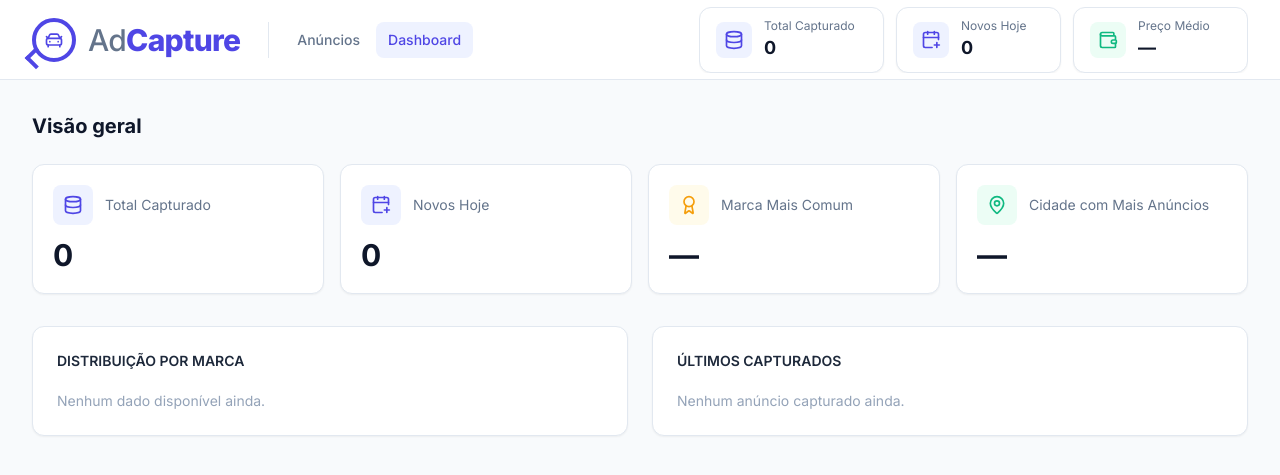
After one commit to mateusdinizz/AdCapture, a Flask app: page /dashboard in a window 1280 px wide. The commit adds this page. Shown: the top 475 px of the page. Run offline with Flask 3, Linux system fonts and the light colour scheme; some libraries are stand-ins or nearby versions.

Commit message:
Fase 7: Implementa dashboard com graficos básicos em barra

```diff
--- a/app.py
+++ b/app.py
@@ -10,7 +10,7 @@ Depois abra http://127.0.0.1:5000 no navegador.
 from datetime import date
 
 from flask import Flask, render_template, request
-from sqlalchemy import func
+from sqlalchemy import func, desc
 
 from src.database.connection import get_session
 from src.database.models import Anuncio
@@ -159,5 +159,73 @@ def anuncios():
     )
 
 
+@app.route("/dashboard")
+def dashboard():
+    """
+    Fase 7 do roadmap: visao geral do sistema.
+
+    Os cartoes de "Favoritos" e "Oportunidades" da visao original da
+    interface foram substituidos por "Marca mais comum" e "Cidade com
+    mais anuncios" - dados que ja temos de verdade hoje, ate que
+    Favoritos (Fase 8) e Score de oportunidades (Fase 11) existam.
+    """
+    with get_session() as session:
+        distribuicao_marca = (
+            session.query(Anuncio.marca, func.count(Anuncio.id).label("total"))
+            .filter(Anuncio.ativo.is_(True), Anuncio.marca.isnot(None))
+            .group_by(Anuncio.marca)
+            .order_by(desc("total"))
+            .limit(8)
+            .all()
+        )
+        marca_mais_comum = distribuicao_marca[0][0] if distribuicao_marca else None
+
+        cidade_top = (
+            session.query(Anuncio.cidade, func.count(Anuncio.id).label("total"))
+            .filter(Anuncio.ativo.is_(True), Anuncio.cidade.isnot(None))
+            .group_by(Anuncio.cidade)
+            .order_by(desc("total"))
+            .limit(1)
+            .first()
+        )
+        cidade_mais_comum = cidade_top[0] if cidade_top else None
+
+        ultimos = (
+            session.query(Anuncio)
+            .filter(Anuncio.ativo.is_(True))
+            .order_by(Anuncio.data_captura.desc())
+            .limit(8)
+            .all()
+        )
+
+        ultimos_dados = [
+            {
+                "titulo": a.titulo,
+                "preco": float(a.preco) if a.preco is not None else None,
+                "cidade": a.cidade,
+                "fonte_nome": a.fonte.nome if a.fonte else "Desconhecida",
+                "url": a.url,
+                "data_captura": a.data_captura,
+            }
+            for a in ultimos
+        ]
+
+        # Grafico de barras: percentual relativo a marca com MAIS anuncios
+        # (a barra do topo sempre fica em 100%, as outras proporcionais).
+        maior_total = distribuicao_marca[0][1] if distribuicao_marca else 1
+        grafico_marcas = [
+            {"marca": m, "total": t, "percentual": round((t / maior_total) * 100)}
+            for m, t in distribuicao_marca
+        ]
+
+    return render_template(
+        "dashboard.html",
+        marca_mais_comum=marca_mais_comum,
+        cidade_mais_comum=cidade_mais_comum,
+        ultimos=ultimos_dados,
+        grafico_marcas=grafico_marcas,
+    )
+
+
 if __name__ == "__main__":
     app.run(debug=True)
--- a/templates/base.html
+++ b/templates/base.html
@@ -41,6 +41,17 @@
                     <div class="text-3xl tracking-tight">
                         <span class="text-slate-500 font-medium">Ad</span><span class="text-indigo-600 font-extrabold">Capture</span>
                     </div>
+
+                    <nav class="hidden md:flex items-center gap-1 ml-4 pl-4 border-l border-slate-200">
+                        <a href="/" class="px-3 py-2 rounded-lg text-sm font-medium transition
+                                           {% if request.path == '/' %}bg-indigo-50 text-indigo-600{% else %}text-slate-500 hover:text-slate-800{% endif %}">
+                            Anúncios
+                        </a>
+                        <a href="/dashboard" class="px-3 py-2 rounded-lg text-sm font-medium transition
+                                                     {% if request.path == '/dashboard' %}bg-indigo-50 text-indigo-600{% else %}text-slate-500 hover:text-slate-800{% endif %}">
+                            Dashboard
+                        </a>
+                    </nav>
                 </div>
 
                 <!-- Estatisticas reais, vindas do banco (context_processor no app.py) -->
--- /dev/null
+++ b/templates/dashboard.html
@@ -0,0 +1,104 @@
+{% extends "base.html" %}
+
+{% block titulo %}Dashboard · AdCapture{% endblock %}
+
+{% block conteudo %}
+<main class="flex-1 min-w-0 p-4 sm:p-6 lg:p-8 w-full">
+
+    <h1 class="text-xl font-bold text-slate-900 mb-6">Visão geral</h1>
+
+    <!-- Cartoes -->
+    <div class="grid grid-cols-1 sm:grid-cols-2 xl:grid-cols-4 gap-4 mb-8">
+
+        <div class="bg-white border border-slate-200 rounded-xl p-5 shadow-sm">
+            <div class="flex items-center gap-3">
+                <div class="w-10 h-10 rounded-lg bg-indigo-50 flex items-center justify-center">
+                    <i data-lucide="database" class="w-5 h-5 text-indigo-600"></i>
+                </div>
+                <p class="text-sm text-slate-500">Total Capturado</p>
+            </div>
+            <p class="text-3xl font-bold text-slate-900 mt-3">{{ stat_total_geral }}</p>
+        </div>
+
+        <div class="bg-white border border-slate-200 rounded-xl p-5 shadow-sm">
+            <div class="flex items-center gap-3">
+                <div class="w-10 h-10 rounded-lg bg-indigo-50 flex items-center justify-center">
+                    <i data-lucide="calendar-plus" class="w-5 h-5 text-indigo-600"></i>
+                </div>
+                <p class="text-sm text-slate-500">Novos Hoje</p>
+            </div>
+            <p class="text-3xl font-bold text-slate-900 mt-3">{{ stat_novos_hoje }}</p>
+        </div>
+
+        <div class="bg-white border border-slate-200 rounded-xl p-5 shadow-sm">
+            <div class="flex items-center gap-3">
+                <div class="w-10 h-10 rounded-lg bg-amber-50 flex items-center justify-center">
+                    <i data-lucide="award" class="w-5 h-5 text-amber-500"></i>
+                </div>
+                <p class="text-sm text-slate-500">Marca Mais Comum</p>
+            </div>
+            <p class="text-3xl font-bold text-slate-900 mt-3">{{ marca_mais_comum or "—" }}</p>
+        </div>
+
+        <div class="bg-white border border-slate-200 rounded-xl p-5 shadow-sm">
+            <div class="flex items-center gap-3">
+                <div class="w-10 h-10 rounded-lg bg-emerald-50 flex items-center justify-center">
+                    <i data-lucide="map-pin" class="w-5 h-5 text-emerald-500"></i>
+                </div>
+                <p class="text-sm text-slate-500">Cidade com Mais Anúncios</p>
+            </div>
+            <p class="text-3xl font-bold text-slate-900 mt-3">{{ cidade_mais_comum or "—" }}</p>
+        </div>
+    </div>
+
+    <div class="grid grid-cols-1 lg:grid-cols-2 gap-6">
+
+        <!-- Grafico de distribuicao por marca -->
+        <div class="bg-white border border-slate-200 rounded-xl p-6 shadow-sm">
+            <h2 class="text-sm font-semibold text-slate-800 uppercase mb-5">Distribuição por marca</h2>
+
+            {% if grafico_marcas %}
+            <div class="space-y-3">
+                {% for item in grafico_marcas %}
+                <div>
+                    <div class="flex justify-between text-sm mb-1">
+                        <span class="font-medium text-slate-700">{{ item.marca }}</span>
+                        <span class="text-slate-400">{{ item.total }}</span>
+                    </div>
+                    <div class="w-full bg-slate-100 rounded-full h-2.5">
+                        <div class="bg-indigo-600 h-2.5 rounded-full" style="width: {{ item.percentual }}%"></div>
+                    </div>
+                </div>
+                {% endfor %}
+            </div>
+            {% else %}
+            <p class="text-sm text-slate-400">Nenhum dado disponível ainda.</p>
+            {% endif %}
+        </div>
+
+        <!-- Ultimos capturados -->
+        <div class="bg-white border border-slate-200 rounded-xl p-6 shadow-sm">
+            <h2 class="text-sm font-semibold text-slate-800 uppercase mb-5">Últimos capturados</h2>
+
+            {% if ultimos %}
+            <div class="divide-y divide-slate-100">
+                {% for a in ultimos %}
+                <a href="{{ a.url }}" target="_blank" class="flex items-center justify-between py-3 hover:bg-slate-50 -mx-2 px-2 rounded-lg transition">
+                    <div class="min-w-0">
+                        <p class="text-sm font-medium text-slate-800 truncate">{{ a.titulo }}</p>
+                        <p class="text-xs text-slate-400">{{ a.cidade or "—" }} · {{ a.fonte_nome }}</p>
+                    </div>
+                    <span class="text-sm font-semibold text-slate-900 shrink-0 ml-3">
+                        {% if a.preco %}R$ {{ "{:,.0f}".format(a.preco).replace(",", ".") }}{% else %}—{% endif %}
+                    </span>
+                </a>
+                {% endfor %}
+            </div>
+            {% else %}
+            <p class="text-sm text-slate-400">Nenhum anúncio capturado ainda.</p>
+            {% endif %}
+        </div>
+    </div>
+
+</main>
+{% endblock %}
```
Also changed, not shown: docs/ADCAPTURE.md (+9 -6 lines).
